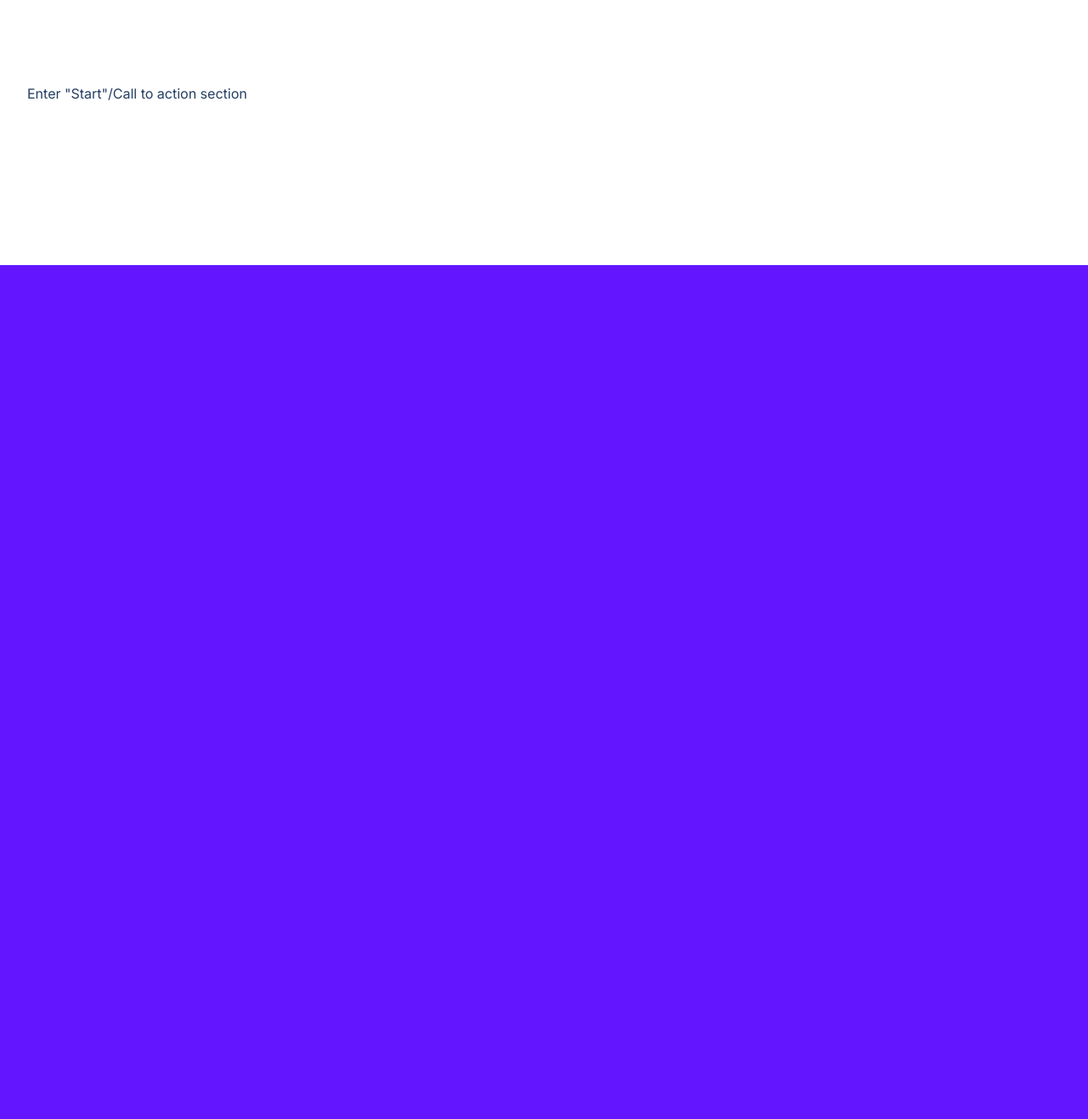
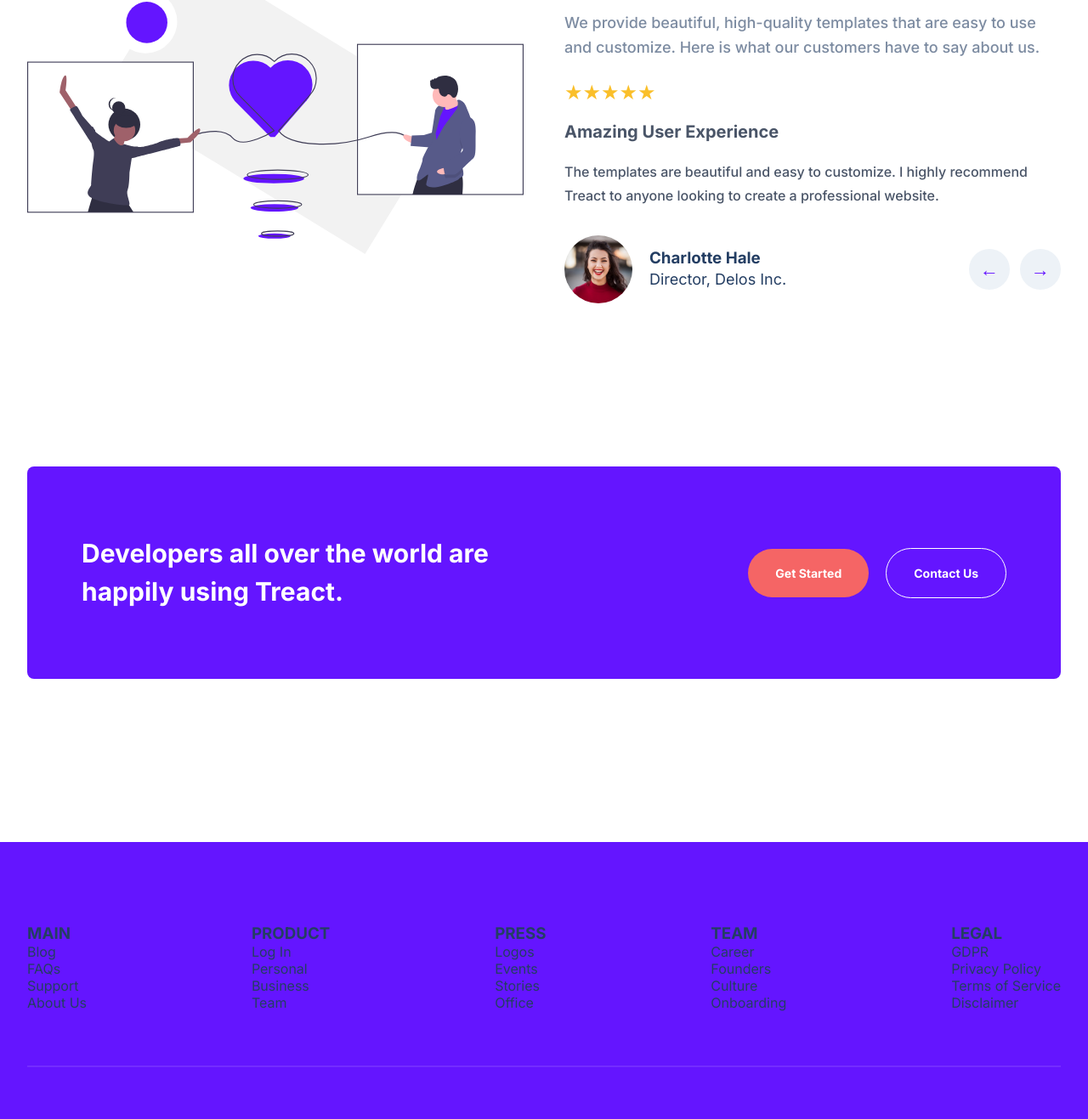
Before and after one commit to aleidaliz6363-png/treat-final-project, a plain HTML site: page html/index.html in a window 1280 px wide. Shown: the part 4963-6280 px from the top of the page at 85% size. Drawn offline with Linux system fonts and the light colour scheme.

Commit message:
update project files

```diff
--- a/html/index.html
+++ b/html/index.html
@@ -475,34 +475,162 @@
         <section id="testimonials">
             <div class="container">
                 <div class="row">
-                    <!--  -->Enter Testimonials Section<!--  -->
+       <div class="testimonials__image">
+    <img
+        src="./assets/love-illustration.c759090fa833369ad6ffb6eb19cacb3e.svg"
+        alt="Customer testimonials illustration"
+    />
+</div>
+
+<div class="testimonials__content">
+
+    <p class="section__tag">TESTIMONIALS</p>
+
+    <h2 class="section__title">
+        Our Clients <span class="purple">Love Us.</span>
+    </h2>
+
+    <p class="section__para">
+        We provide beautiful, high-quality templates
+        that are easy to use and customize.
+        Here is what our customers have to say about us.
+    </p>
+
+    <div class="testimonial__stars">
+        ★★★★★
+    </div>
+
+    <h3 class="testimonial__title">
+        Amazing User Experience
+    </h3>
+
+    <p class="testimonial__para">
+        The templates are beautiful and easy to customize.
+        I highly recommend Treact to anyone looking to
+        create a professional website.
+    </p>
+
+    <div class="testimonial__customer">
+        <img
+            src="./assets/photo-1494790108377-be9c29b29330.avif"
+            alt="Customer profile"
+            class="testimonial__photo"
+        />
+
+        <div>
+            <h3>Charlotte Hale</h3>
+            <p>Director, Delos Inc.</p>
+        </div>
+
+        <div class="testimonial__arrows">
+            <button type="button" aria-label="Previous review">←</button>
+            <button type="button" aria-label="Next review">→</button>
+        </div>
+    </div>
+
+</div>
                 </div>
             </div>
         </section>
         <section id="start">
             <div class="container">
                 <div class="row">
-                    <!--  -->Enter "Start"/Call to action section<!--  -->
+                    <div class="start__banner">
+
+    <h2 class="start__title">
+        Developers all over the world are happily using Treact.
+    </h2>
+
+    <div class="start__buttons">
+
+        <a href="#pricing" class="start__btn start__btn--primary">
+            Get Started
+        </a>
+
+        <a href="#testimonials" class="start__btn start__btn--secondary">
+            Contact Us
+        </a>
+
+    </div>
+
+</div>
                 </div>
             </div>
         </section>
     </main>
-    <footer>
-        <svg viewBox="0 0 600 600" class="footer_blob--1"></svg>
-        <svg viewBox="0 0 600 600" class="footer_blob--2"></svg>
-        <g transform="translate(300, 300)">
-            <path>
-                <path d="M153.6,-239C199.1,-209.8,236,-167.2,258.4,-118C280.9,-68.9,288.9,-13.1,281.2,40.4C273.5,93.9,250.1,145.2,214.7,186.1C179.3,226.9,131.9,257.4,80,272.6C28.2,287.8,-28.2,287.8,-80,272.6C-131.9,257.4,-179.3,226.9,-214.7,186.1C-250.1,145.2,-273.5,93.9,-281.2,40.4C-288.9,-13.1,-280.9,-68.9,-258.4,-118C-236,-167.2,-199.1,-209.8,-153.6,-239C-108.1,-268.3,-54.1,-284.1,0,-284.1C54.1,-284.1,108.1,-268.3,153.6,-239Z" fill="rgba(80,17,204)"></path>
-            </path>
-        </g>
-        </svg>
+  <footer id="footer">
+    <div class="row footer__row">
 
-        <div class="row footer__row">
-           <div class="footer__columns"></div>
-           <div class="footer__divider"></div>
-           <div class="footer__button"></div>
+        <div class="footer__columns">
+
+            <div class="footer__column">
+                <h3>MAIN</h3>
+                <a href="#">Blog</a>
+                <a href="#">FAQs</a>
+                <a href="#">Support</a>
+                <a href="#">About Us</a>
+            </div>
+
+            <div class="footer__column">
+                <h3>PRODUCT</h3>
+                <a href="#">Log In</a>
+                <a href="#">Personal</a>
+                <a href="#">Business</a>
+                <a href="#">Team</a>
+            </div>
+
+            <div class="footer__column">
+                <h3>PRESS</h3>
+                <a href="#">Logos</a>
+                <a href="#">Events</a>
+                <a href="#">Stories</a>
+                <a href="#">Office</a>
+            </div>
+
+            <div class="footer__column">
+                <h3>TEAM</h3>
+                <a href="#">Career</a>
+                <a href="#">Founders</a>
+                <a href="#">Culture</a>
+                <a href="#">Onboarding</a>
+            </div>
+
+            <div class="footer__column">
+                <h3>LEGAL</h3>
+                <a href="#">GDPR</a>
+                <a href="#">Privacy Policy</a>
+                <a href="#">Terms of Service</a>
+                <a href="#">Disclaimer</a>
+            </div>
+
         </div>
-    </footer>
+
+        <div class="footer__divider"></div>
+
+        <div class="footer__bottom">
+            <div class="footer__logo">
+                <span>Treact Inc.</span>
+            </div>
+
+            <p class="footer__copyright">
+                &copy; 2018 Treact Inc. All Rights Reserved.
+            </p>
+
+            <div class="footer__socials">
+                <a href="#" aria-label="Facebook">
+                    <i class="fab fa-facebook-f"></i>
+                </a>
+                <a href="#" aria-label="Twitter">
+                    <i class="fab fa-twitter"></i>
+                </a>
+                <a href="#" aria-label="YouTube">
+                    <i class="fab fa-youtube"></i>
+                </a>
+            </div>
+        </div>
+
+    </div>
+</footer>
     <span id="PING__CONTENT_MB_MAIN" style="display:none;"></span>
 </body>
 
--- a/html/style.css
+++ b/html/style.css
@@ -1917,3 +1917,169 @@ footer {
         max-width: 400px;
     }
 }
+/* Fix Business pricing card text color */
+
+#pricing .pricing-card--business li,
+#pricing .pricing-card--business small {
+    color: white;
+}
+/* TESTIMONIALS SECTION */
+
+.testimonials__content {
+    width: 100%;
+}
+
+.testimonial__stars {
+    color: #fabf2a;
+    font-size: 24px;
+    margin-top: 24px;
+}
+
+.testimonial__title {
+    font-size: 20px;
+    font-weight: 700;
+    margin-top: 16px;
+}
+
+.testimonial__para {
+    font-size: 16px;
+    line-height: 1.8;
+    margin-top: 16px;
+    color: #4a5568;
+}
+
+.testimonial__customer {
+    display: flex;
+    align-items: center;
+    gap: 20px;
+    margin-top: 32px;
+}
+
+.testimonial__photo {
+    width: 80px;
+    height: 80px;
+    border-radius: 50%;
+    object-fit: cover;
+}
+
+.testimonial__arrows {
+    display: flex;
+    gap: 12px;
+    margin-left: auto;
+}
+
+.testimonial__arrows button {
+    width: 48px;
+    height: 48px;
+    border: none;
+    border-radius: 50%;
+    background-color: #edf2f7;
+    color: #6415ff;
+    font-size: 22px;
+    cursor: pointer;
+}
+
+.testimonial__arrows button:hover {
+    background-color: #e2e8f0;
+}
+/* TESTIMONIALS IMAGE AND LAYOUT */
+
+#testimonials .row {
+    display: flex;
+    align-items: center;
+    justify-content: space-between;
+    gap: 48px;
+}
+
+.testimonials__image {
+    width: 50%;
+}
+
+.testimonials__image img {
+    width: 100%;
+    height: auto;
+    display: block;
+}
+
+.testimonials__content {
+    width: 50%;
+}
+
+@media (max-width: 768px) {
+    #testimonials .row {
+        flex-direction: column;
+    }
+
+    .testimonials__image,
+    .testimonials__content {
+        width: 100%;
+    }
+}
+/* START SECTION */
+
+#start .start__banner {
+    width: 100%;
+    background-color: #6415ff;
+    border-radius: 8px;
+    padding: 80px 64px;
+    display: flex;
+    align-items: center;
+    justify-content: space-between;
+    gap: 40px;
+}
+
+#start .start__title {
+    color: white;
+    font-size: 30px;
+    font-weight: 700;
+    max-width: 500px;
+    line-height: 1.5;
+}
+
+#start .start__buttons {
+    display: flex;
+    align-items: center;
+    gap: 20px;
+}
+
+#start .start__btn {
+    display: inline-block;
+    padding: 20px 32px;
+    border-radius: 9999px;
+    font-size: 14px;
+    font-weight: 700;
+    text-decoration: none;
+    white-space: nowrap;
+    color: white;
+}
+
+#start .start__btn--primary {
+    background-color: #f56565;
+}
+
+#start .start__btn--secondary {
+    border: 1px solid white;
+    background-color: transparent;
+}
+
+#start .start__btn--primary:hover {
+    background-color: #e53e3e;
+}
+
+#start .start__btn--secondary:hover {
+    background-color: white;
+    color: #6415ff;
+}
+
+@media (max-width: 768px) {
+    #start .start__banner {
+        flex-direction: column;
+        text-align: center;
+        padding: 48px 24px;
+    }
+
+    #start .start__buttons {
+        flex-wrap: wrap;
+        justify-content: center;
+    }
+}
```
